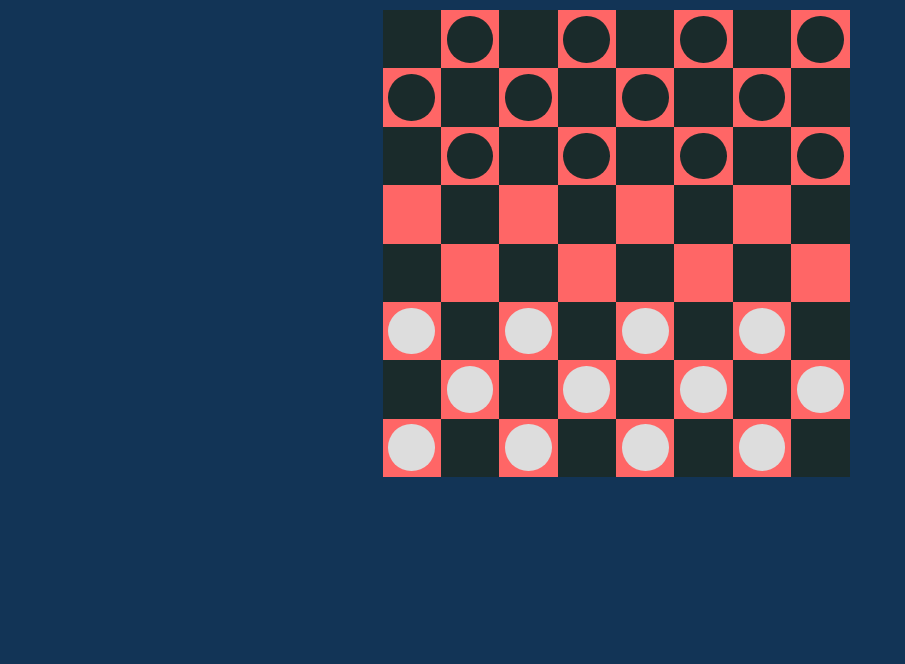
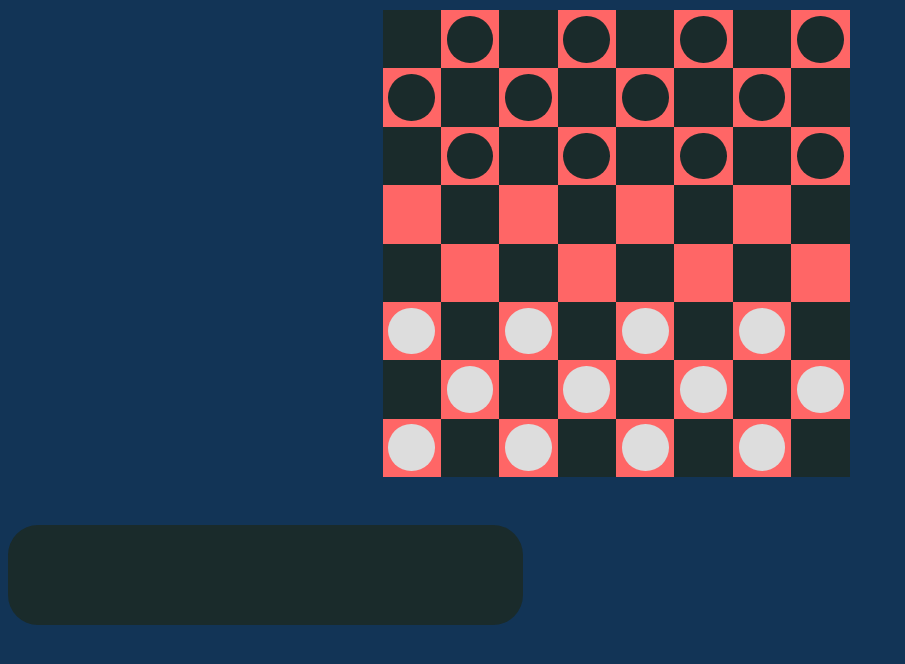
Before and after one commit to ndeev1/Checkers, a plain HTML site: page index.html in a window 1280 px wide. Shown: the part 98-762 px from the top of the page, without its empty margins (0-905 px from the left). Drawn offline with nearby package versions, Linux system fonts and the light colour scheme.

Commit message:
Update style.css

```diff
--- a/style.css
+++ b/style.css
@@ -10,6 +10,15 @@ body {
     height: 515px;
     margin: 0 auto;
     line-height: 0;
+}
+
+#score {
+    width: 515px;
+    height: 100px;
+    background-color: #1A2B2B;
+    justify-content: center;
+    align-items: center;
+    border-radius: 30px;
 }
 
 .square {
@@ -67,3 +76,7 @@ span {
     justify-content: center;
     gap: 20px;
 }
+
+.king {
+    border: 2px ;
+}
```
